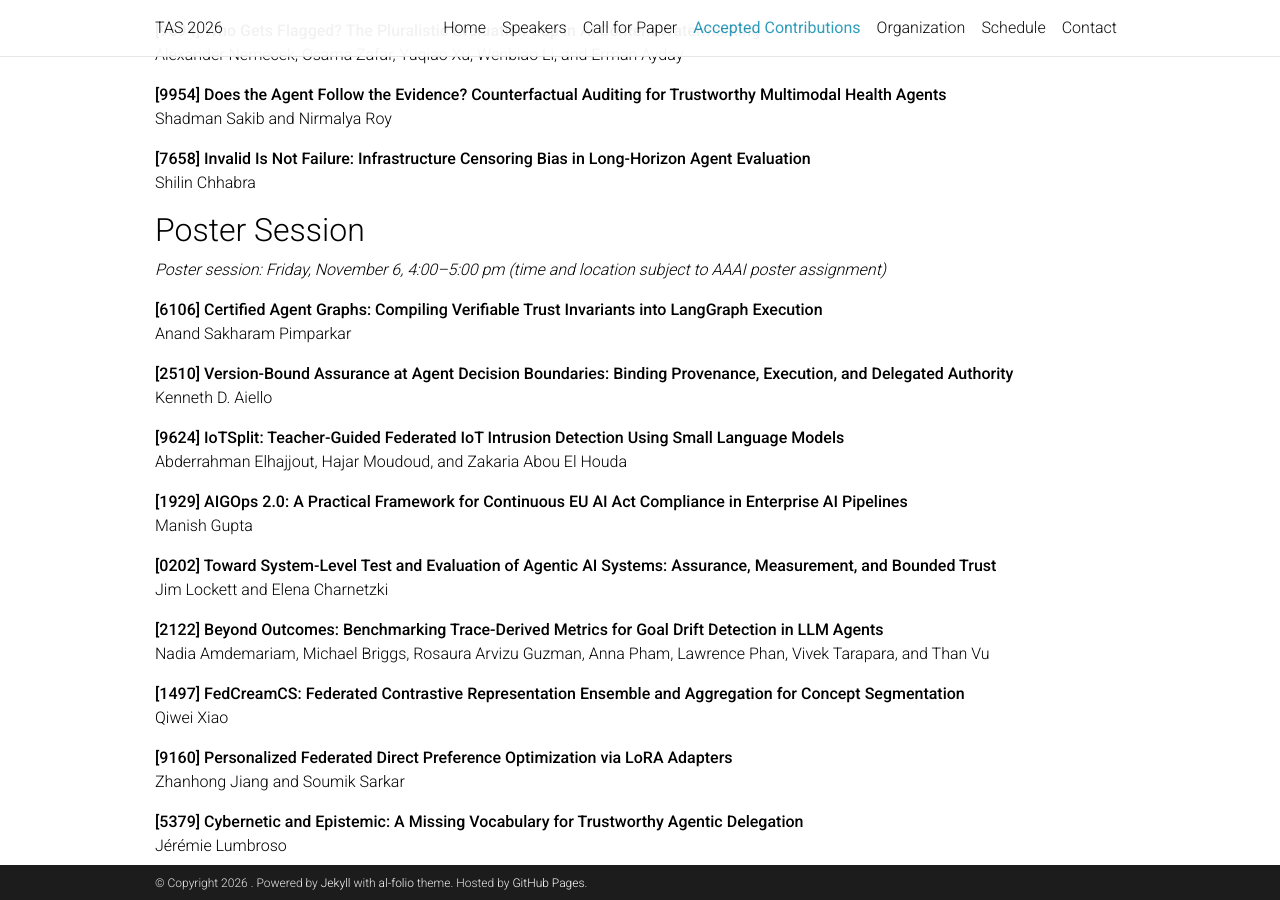
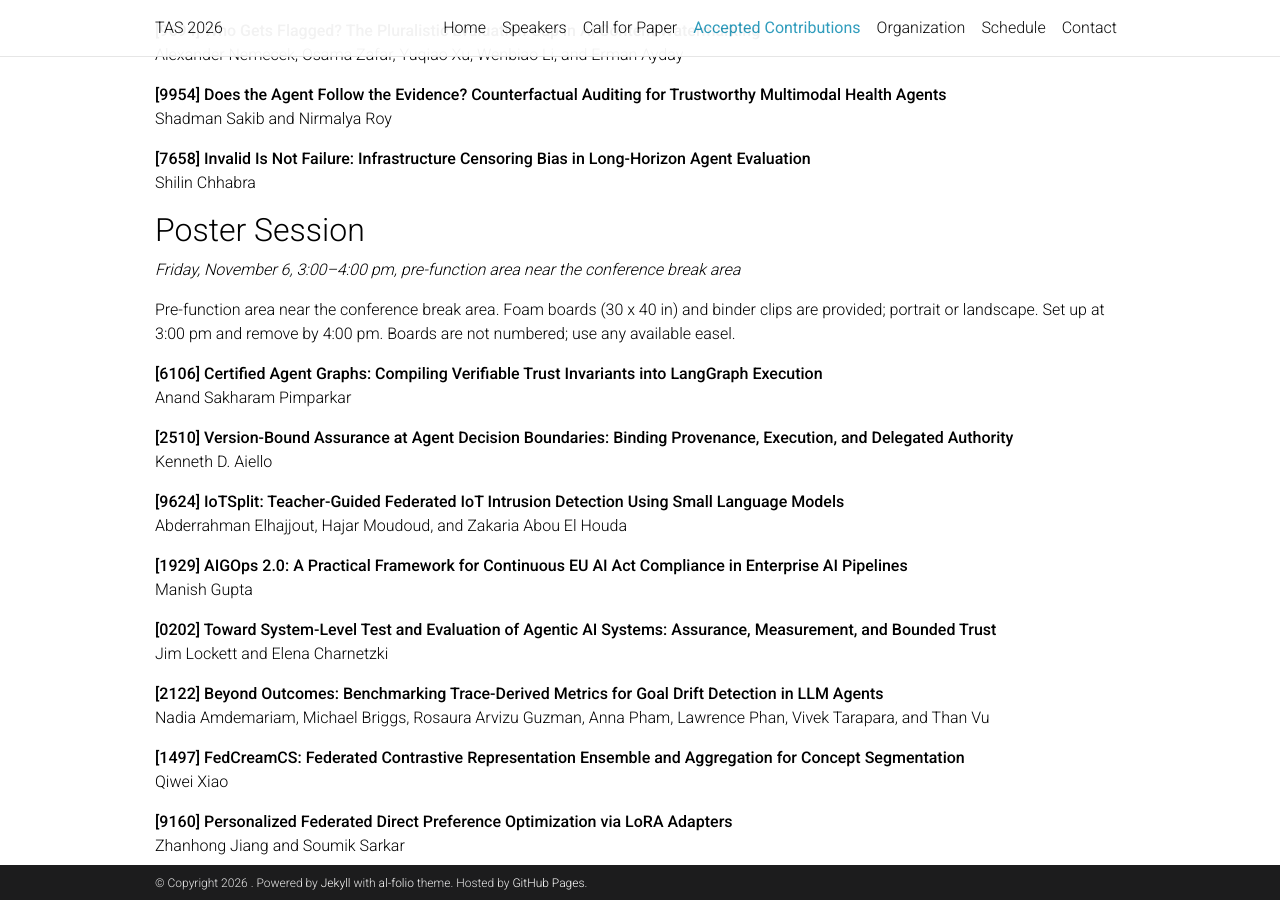
Before and after one commit to tas2026/tas2026.github.io, a Jekyll site: the page built from _pages/accepted_papers.md, in a window 1280 px wide and 900 px high, scrolled down 1579 px. Built offline with Jekyll 4.4.1, drawn with Linux system fonts in a browser that asks for light colours; comment, search, counter and statistics services are not loaded; a style sheet for code colours, icons or effects is not loaded.

Commit message:
Update accepted_papers.md

```diff
--- a/_pages/accepted_papers.md
+++ b/_pages/accepted_papers.md
@@ -73,7 +73,9 @@ Shadman Sakib and Nirmalya Roy
 Shilin Chhabra
 
 ## Poster Session
-*Poster session: Friday, November 6, 4:00&ndash;5:00 pm (time and location subject to AAAI poster assignment)*
+*Friday, November 6, 3:00&ndash;4:00 pm, pre-function area near the conference break area*
+
+Pre-function area near the conference break area. Foam boards (30 x 40 in) and binder clips are provided; portrait or landscape. Set up at 3:00 pm and remove by 4:00 pm. Boards are not numbered; use any available easel.
 
 **[6106] Certified Agent Graphs: Compiling Verifiable Trust Invariants into LangGraph Execution**<br>
 Anand Sakharam Pimparkar
```
